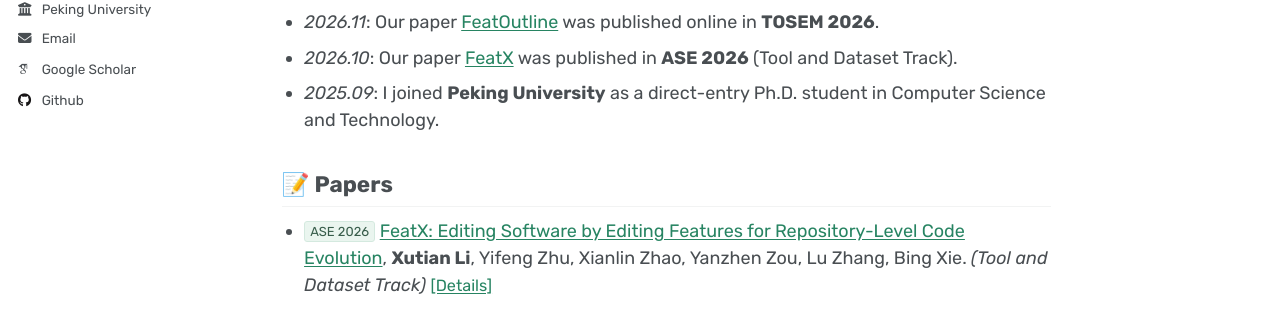
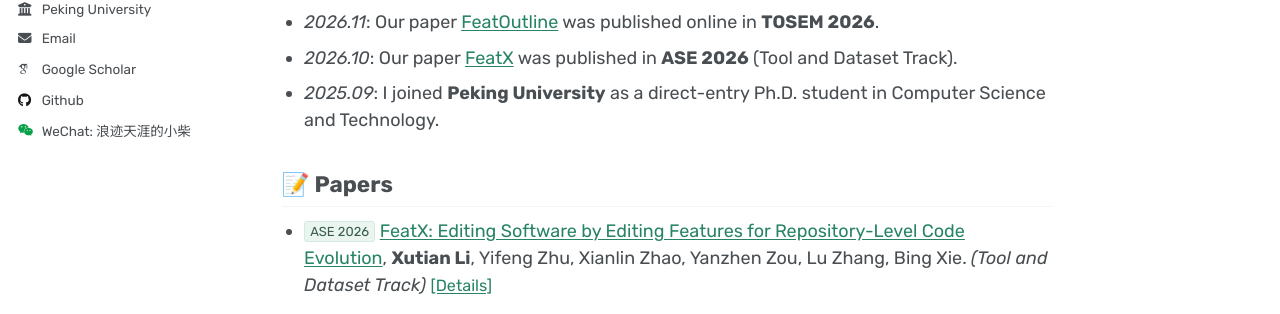
Before and after one commit to lixutian/lixutian.github.io, a Jekyll site: the page built from _pages/about.md, in a window 1280 px wide. Shown: the part 494-808 px from the top of the page. Built offline with Jekyll 4.4.1, drawn with Linux system fonts in a browser that asks for light colours; some web fonts are replaced.

Commit message:
新增微信

```diff
--- a/_config.yml
+++ b/_config.yml
@@ -48,6 +48,8 @@ author:
   stackoverflow    : # User number or user number and name (i.e., use "1" or "1/jeff-atwood")
 
   # Social media
+  wechat_name      : "浪迹天涯的小柴"
+  wechat_qr        : "/images/wechat-qr.jpg"
   bluesky          : #"bsky.app" # Replace this with you Bluesky username
   facebook         : # Username
   flickr           : # Username
--- a/_includes/author-profile.html
+++ b/_includes/author-profile.html
@@ -84,6 +84,9 @@
       {% endif %}
 
       <!-- Font Awesome icons / Social media -->
+      {% if author.wechat_name and author.wechat_qr %}
+        {% include wechat-popover.html %}
+      {% endif %}
       {% if author.bluesky %}
         <li><a href="https://bsky.app/profile/{{ author.bluesky }}"><i class="fab fa-fw fa-bluesky icon-pad-right" aria-hidden="true"></i>Bluesky</a></li>
       {% endif %}
--- a/_includes/scripts.html
+++ b/_includes/scripts.html
@@ -1,3 +1,5 @@
 <script src="{{ base_path }}/assets/js/main.min.js"></script>
 
+<script src="{{ "/assets/js/wechat-popover.js" | relative_url }}" defer></script>
+
 {% include analytics.html %}
--- /dev/null
+++ b/_includes/wechat-popover.html
@@ -0,0 +1,11 @@
+<li class="author-wechat">
+  <details class="wechat-contact" data-wechat-popover>
+    <summary class="wechat-toggle" aria-controls="wechat-qr-popover" aria-expanded="false">
+      <i class="fab fa-fw fa-weixin icon-pad-right" aria-hidden="true"></i><span>WeChat: {{ author.wechat_name | escape }}</span>
+    </summary>
+    <div class="wechat-popover" id="wechat-qr-popover" role="region" aria-label="{{ author.wechat_name | escape }}的微信二维码">
+      <button class="wechat-close" type="button" aria-label="关闭微信二维码">&times;</button>
+      <img class="wechat-qr" src="{{ author.wechat_qr | relative_url }}" alt="{{ author.wechat_name | escape }}的微信二维码" width="958" height="1415" loading="eager" decoding="async">
+    </div>
+  </details>
+</li>
--- a/_sass/_sidebar.scss
+++ b/_sass/_sidebar.scss
@@ -172,7 +172,7 @@
     display: block;
   }
 
-  button {
+  > button {
     margin-bottom: 0;
 
     @include breakpoint($large) {
--- /dev/null
+++ b/_sass/_wechat.scss
@@ -0,0 +1,147 @@
+/* An inline QR bubble stays below its trigger and within the narrow author sidebar. */
+.author__urls .author-wechat {
+  white-space: normal;
+}
+
+.wechat-contact {
+  margin: 0;
+}
+
+.wechat-toggle {
+  display: inline-flex;
+  align-items: center;
+  max-width: 100%;
+  margin-bottom: 5px;
+  padding: 2px 5px 2px 0;
+  color: inherit;
+  font: inherit;
+  line-height: inherit;
+  list-style: none;
+  cursor: pointer;
+
+  &::-webkit-details-marker {
+    display: none;
+  }
+
+  .fa-weixin {
+    flex: none;
+    color: #079f48;
+  }
+
+  &:hover span {
+    text-decoration: underline;
+  }
+
+  &:focus-visible {
+    outline: 2px solid #278462;
+    outline-offset: 3px;
+    border-radius: 3px;
+  }
+}
+
+.wechat-contact[open] > .wechat-toggle {
+  color: #1e7a56;
+}
+
+.wechat-popover {
+  position: relative;
+  box-sizing: border-box;
+  width: 200px;
+  max-width: 100%;
+  margin: 11px 0 6px;
+  padding: 8px;
+  border: 1px solid rgba(37, 72, 50, 0.07);
+  border-radius: 18px;
+  background: #fff;
+  box-shadow: 0 8px 26px rgba(25, 55, 38, 0.10), 0 1px 3px rgba(25, 55, 38, 0.04);
+  white-space: normal;
+  cursor: default;
+
+  &::before {
+    position: absolute;
+    top: -6px;
+    left: 20px;
+    width: 10px;
+    height: 10px;
+    border-top: 1px solid rgba(37, 72, 50, 0.07);
+    border-left: 1px solid rgba(37, 72, 50, 0.07);
+    border-top-left-radius: 3px;
+    background: #fff;
+    transform: rotate(45deg);
+    content: "";
+  }
+}
+
+@keyframes wechat-bubble-in {
+  from { opacity: 0; }
+  to { opacity: 1; }
+}
+
+.wechat-contact[open] > .wechat-popover {
+  animation: wechat-bubble-in 160ms ease-out;
+}
+
+@media (prefers-reduced-motion: reduce) {
+  .wechat-contact[open] > .wechat-popover {
+    animation: none;
+  }
+}
+
+.author__urls .wechat-close {
+  position: absolute;
+  top: 6px;
+  right: 6px;
+  z-index: 1;
+  display: inline-flex;
+  align-items: center;
+  justify-content: center;
+  flex: 0 0 22px;
+  width: 22px;
+  height: 22px;
+  margin: 0;
+  padding: 0;
+  border: 0;
+  border-radius: 50%;
+  background: rgba(244, 247, 245, 0.88);
+  color: #829086;
+  font-size: 20px;
+  line-height: 1;
+  cursor: pointer;
+
+  &:hover {
+    background: #eaf1ed;
+    color: #405b49;
+  }
+
+  &:focus-visible {
+    outline: 2px solid #278462;
+    outline-offset: 2px;
+  }
+}
+
+.sidebar img.wechat-qr {
+  display: block;
+  width: 100%;
+  max-width: 100%;
+  height: auto;
+  padding: 0;
+  border: 0;
+  border-radius: 0;
+  box-shadow: none;
+  cursor: default;
+  -webkit-touch-callout: default;
+  touch-action: auto;
+  user-select: auto;
+}
+
+.wechat-scroll-container {
+  max-height: var(--wechat-available-height);
+  overflow-x: hidden;
+  overflow-y: auto;
+}
+
+@media (max-width: 1023px) {
+  .author__urls {
+    max-width: calc(100vw - 24px);
+  }
+}
--- a/assets/css/main.scss
+++ b/assets/css/main.scss
@@ -43,3 +43,4 @@
 
 @import "homepage";
 @import "papers";
+@import "wechat";
--- a/assets/js/_main.js
+++ b/assets/js/_main.js
@@ -25,9 +25,9 @@ $(document).ready(function(){
   fitvids();
 
   // Follow menu drop down
-  $(".author__urls-wrapper button").on("click", function() {
+  $(".author__urls-wrapper > button").on("click", function() {
     $(".author__urls").fadeToggle("fast", function() {});
-    $(".author__urls-wrapper button").toggleClass("open");
+    $(".author__urls-wrapper > button").toggleClass("open");
   });
 
   // init smooth scroll, this needs to be slightly more than then fixed masthead height
--- /dev/null
+++ b/assets/js/wechat-popover.js
@@ -0,0 +1,93 @@
+(function () {
+  'use strict';
+  document.querySelectorAll('[data-wechat-popover]').forEach(function (details) {
+    var toggle = details.querySelector('.wechat-toggle');
+    var panel = details.querySelector('.wechat-popover');
+    var closeButton = details.querySelector('.wechat-close');
+    var image = details.querySelector('.wechat-qr');
+    var sidebar = details.closest('.sidebar');
+    var socialList = details.closest('.author__urls');
+    var saved = null;
+    var frame = null;
+
+    function releaseContainer() {
+      if (!saved) return;
+      var container = saved.container;
+      container.classList.remove('wechat-scroll-container');
+      if (saved.height) container.style.setProperty('--wechat-available-height', saved.height);
+      else container.style.removeProperty('--wechat-available-height');
+      container.style.transform = saved.transform;
+      container.scrollTop = saved.scrollTop;
+      saved = null;
+    }
+
+    function positionBubble() {
+      if (!details.open || !sidebar || !socialList) return;
+      var fixed = window.getComputedStyle(sidebar).position === 'fixed';
+      var container = fixed ? sidebar : socialList;
+      if (!saved || saved.container !== container) {
+        releaseContainer();
+        saved = {
+          container: container,
+          height: container.style.getPropertyValue('--wechat-available-height'),
+          transform: container.style.transform,
+          scrollTop: container.scrollTop
+        };
+      }
+      if (!fixed) {
+        container.style.transform = saved.transform;
+        var bounds = container.getBoundingClientRect();
+        var offset = Math.max(0, 12 - bounds.left);
+        if (bounds.right + offset > window.innerWidth - 12) {
+          offset -= bounds.right + offset - (window.innerWidth - 12);
+        }
+        if (offset) container.style.transform = 'translateX(' + offset + 'px)';
+      }
+      var top = container.getBoundingClientRect().top;
+      container.style.setProperty('--wechat-available-height', Math.max(96, window.innerHeight - top - 12) + 'px');
+      container.classList.add('wechat-scroll-container');
+      var rectangle = panel.getBoundingClientRect();
+      var containerBounds = container.getBoundingClientRect();
+      var masthead = document.querySelector('.masthead');
+      var visibleTop = Math.max(containerBounds.top, masthead ? masthead.getBoundingClientRect().bottom : 0) + 8;
+      var visibleBottom = Math.min(containerBounds.bottom, window.innerHeight - 12);
+      var overflow = Math.max(0, rectangle.bottom - visibleBottom);
+      // Keep the close button visible if the screen cannot fit the entire image.
+      container.scrollTop += Math.min(overflow, Math.max(0, rectangle.top - visibleTop));
+    }
+
+    function schedulePosition() {
+      if (frame !== null) window.cancelAnimationFrame(frame);
+      frame = window.requestAnimationFrame(function () {
+        frame = null;
+        positionBubble();
+      });
+    }
+
+    function close(restoreFocus) {
+      if (!details.open) return;
+      details.open = false;
+      toggle.setAttribute('aria-expanded', 'false');
+      releaseContainer();
+      if (restoreFocus) toggle.focus({ preventScroll: true });
+    }
+
+    details.addEventListener('toggle', function () {
+      toggle.setAttribute('aria-expanded', String(details.open));
+      if (details.open) schedulePosition();
+      else releaseContainer();
+    });
+    closeButton.addEventListener('click', function () { close(true); });
+    document.addEventListener('pointerdown', function (event) {
+      if (!details.contains(event.target)) close(false);
+    });
+    document.addEventListener('keydown', function (event) {
+      if (event.key === 'Escape' && details.open) {
+        event.preventDefault();
+        close(true);
+      }
+    });
+    window.addEventListener('resize', schedulePosition);
+    image.addEventListener('load', schedulePosition);
+  });
+})();
```
Also changed, not shown: tests/test_profile.py (+25 -0 lines), assets/fonts/manifest.json, assets/fonts/noto-sans-sc-site.woff2, assets/js/main.min.js, images/wechat-qr.jpg (added).
